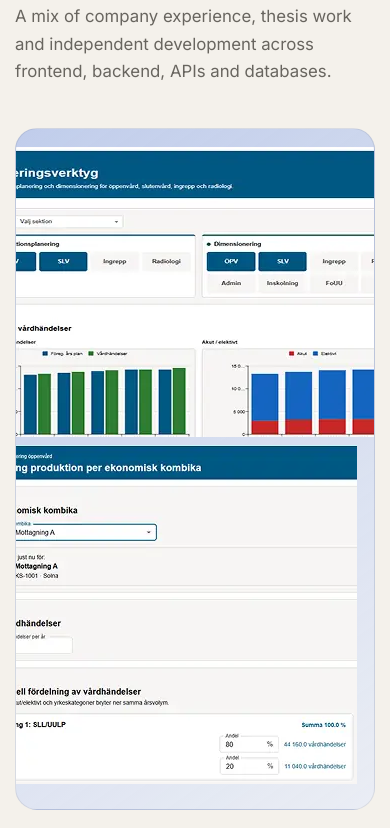
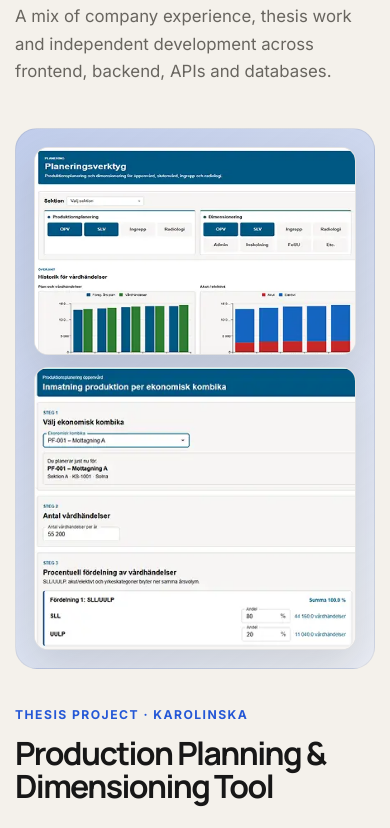
Before and after one commit to Asplund1/portfolio, a React (Vite) app in the folder portfolio/: page / in a window 390 px wide. Shown: the part 860-1688 px from the top of the page. Built offline with nearby package versions, Linux system fonts and the light colour scheme.

Commit message:
Style compact project screenshot previews

```diff
--- a/portfolio/src/index.css
+++ b/portfolio/src/index.css
@@ -265,6 +265,42 @@ main {
     linear-gradient(145deg, rgba(111, 76, 37, 0.12), rgba(255, 255, 255, 0.48)),
     #e8dfd1;
 }
+
+.project-visual-images {
+  min-height: 420px;
+  padding: clamp(22px, 3vw, 38px);
+}
+
+.project-image-stack {
+  width: min(100%, 560px);
+  display: grid;
+  grid-template-columns: 1.15fr 0.85fr;
+  gap: 16px;
+  align-items: center;
+}
+
+.project-preview {
+  overflow: hidden;
+  border: 1px solid rgba(23, 23, 23, 0.12);
+  border-radius: 14px;
+  background: var(--surface-strong);
+  box-shadow: 0 16px 42px rgba(28, 25, 20, 0.12);
+}
+
+.project-preview img {
+  width: 100%;
+  height: auto;
+  display: block;
+}
+
+.project-preview:nth-child(1) {
+  transform: translateY(-10px);
+}
+
+.project-preview:nth-child(2) {
+  transform: translateY(18px);
+}
+
 
 .project-feature:nth-child(3) .project-visual {
   background:
@@ -607,6 +643,10 @@ main {
     min-height: 380px;
   }
 
+  .project-image-stack {
+    width: min(100%, 640px);
+  }
+
   .skill-grid {
     grid-template-columns: 1fr;
   }
@@ -683,6 +723,20 @@ main {
     border-radius: 22px;
   }
 
+  .project-visual-images {
+    min-height: auto;
+  }
+
+  .project-image-stack {
+    grid-template-columns: 1fr;
+    gap: 12px;
+  }
+
+  .project-preview:nth-child(1),
+  .project-preview:nth-child(2) {
+    transform: none;
+  }
+
   .visual-content {
     min-height: 225px;
     padding: 26px 22px;
```
